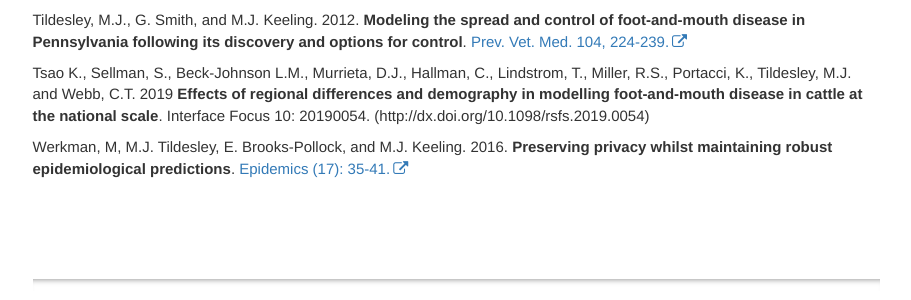
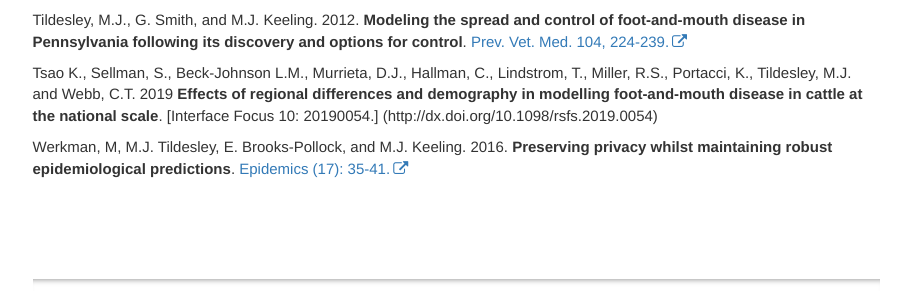
Before and after one commit to webblabb/usammusdos, a Jekyll site: the page built from pages/usdos/usdos.md, in a window 1280 px wide. Shown: the part 1481-1781 px from the top of the page, without its empty margins (330-1241 px from the left). Built offline with Jekyll 4.4.1, drawn with Linux system fonts in a browser that asks for light colours; nearby versions of some CDN libraries; comment, search, counter and statistics services are not loaded.

Commit message:
Update usdos.md

```diff
--- a/pages/usdos/usdos.md
+++ b/pages/usdos/usdos.md
@@ -46,6 +46,6 @@ Tildesley, M.J., V. Volkova, and M.E.J. Woolhouse. 2011. **Potential for Epidemi
 
 Tildesley, M.J., G. Smith, and M.J. Keeling. 2012. **Modeling the spread and control of foot-and-mouth disease in Pennsylvania following its discovery and options for control**. [Prev. Vet. Med. 104, 224-239.](https://doi.org/10.1016/j.prevetmed.2011.11.007)
 
-Tsao K., Sellman, S., Beck-Johnson L.M.,  Murrieta, D.J., Hallman, C., Lindstrom, T., Miller, R.S., Portacci, K., Tildesley, M.J. and Webb, C.T. 2019 **Effects of regional differences and demography in modelling foot-and-mouth disease in cattle at the national scale**. Interface Focus 10: 20190054. (http://dx.doi.org/10.1098/rsfs.2019.0054)
+Tsao K., Sellman, S., Beck-Johnson L.M.,  Murrieta, D.J., Hallman, C., Lindstrom, T., Miller, R.S., Portacci, K., Tildesley, M.J. and Webb, C.T. 2019 **Effects of regional differences and demography in modelling foot-and-mouth disease in cattle at the national scale**. [Interface Focus 10: 20190054.] (http://dx.doi.org/10.1098/rsfs.2019.0054)
 
 Werkman, M, M.J. Tildesley, E. Brooks-Pollock, and M.J. Keeling. 2016. **Preserving privacy whilst maintaining robust epidemiological predictions**. [Epidemics (17): 35-41.](https://doi.org/10.1016/j.epidem.2016.10.004)
```
